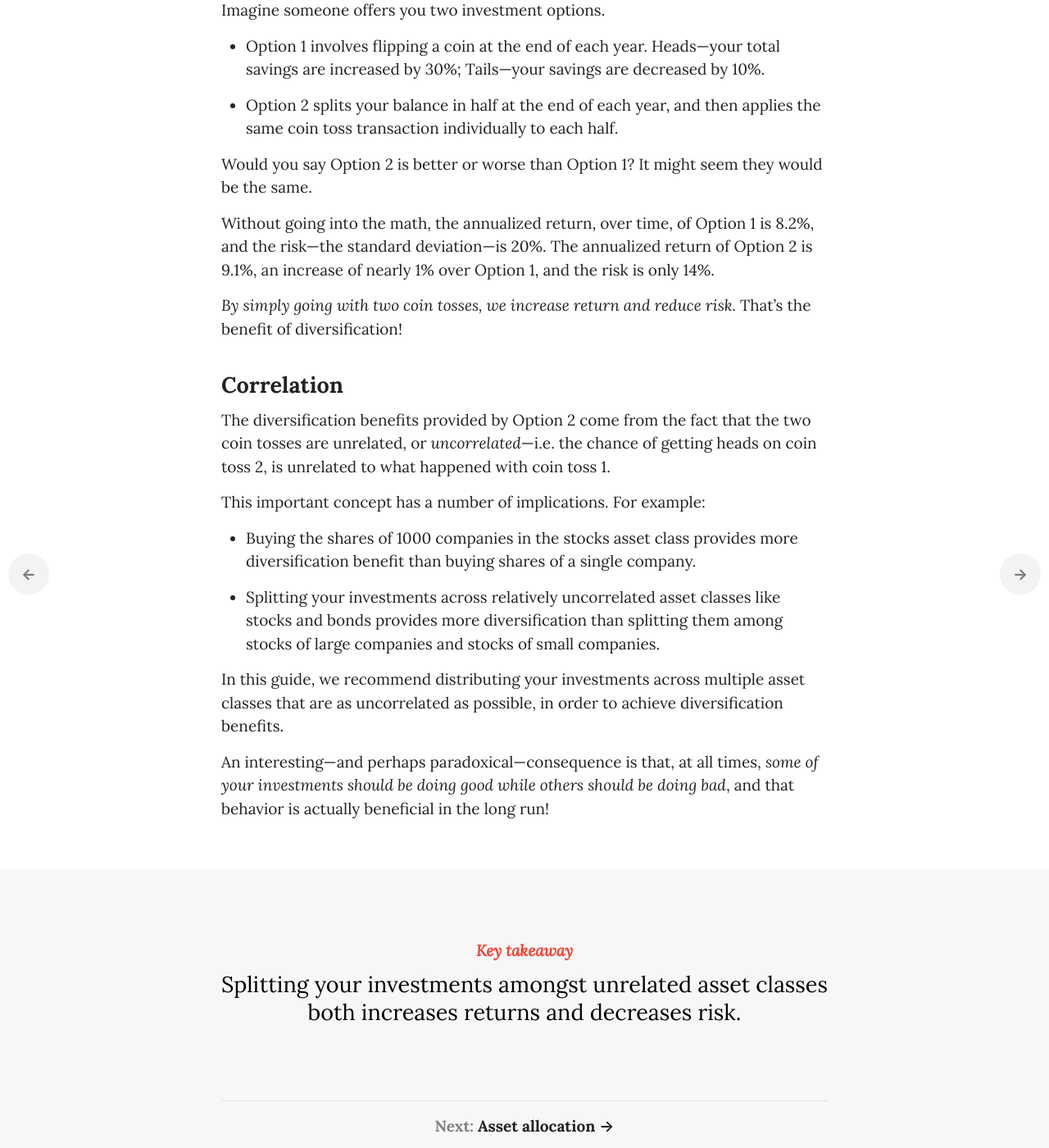
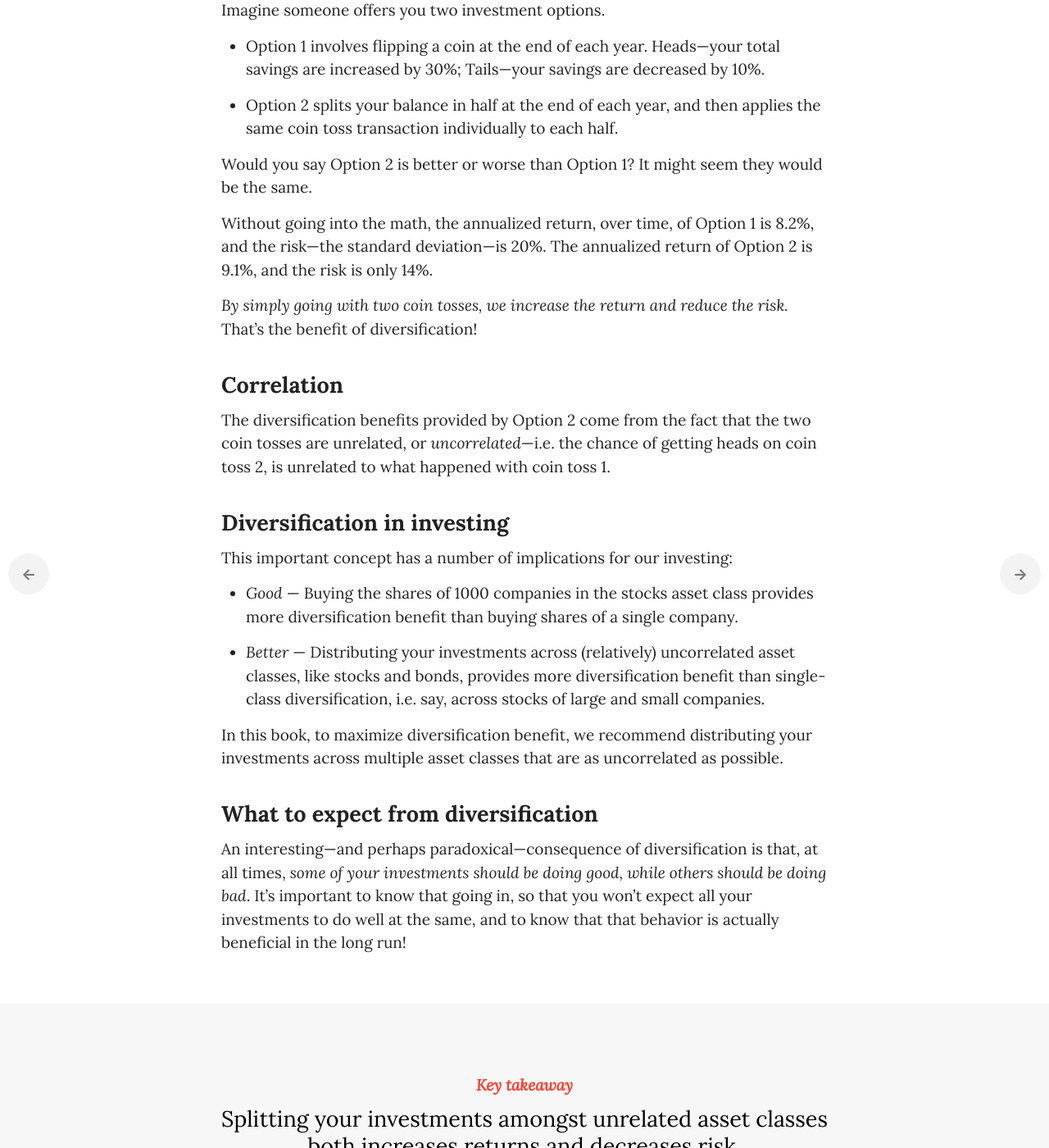
Before and after one commit to dafacto/moneyforsomething, a Jekyll site: the page built from _chapters/08_diversification.md, in a window 1280 px wide and 1400 px high, scrolled down 732 px. Shown: the whole window at 82% size. Built offline with Jekyll 4.4.1, drawn with Linux system fonts in a browser that asks for light colours; some web fonts are replaced; a script that is not in the unit is left out; some of the changed text lies outside the part shown.

Commit message:
Diversification

```diff
--- a/_chapters/08_diversification.md
+++ b/_chapters/08_diversification.md
@@ -9,7 +9,7 @@ intro: Reduce risk and increase returns by mixing unrelated investments.
 takeaway: Splitting your investments amongst unrelated asset classes both increases returns and decreases risk.
 ---
 
-Another critically important concept related to risk reduction is that of **diversification**. By mixing our investments among asset classes that are not related to each other—i.e. diversifying our investments—we can both *increase overall return while decreasing risk*.
+A fundamental concept related to risk reduction is that of **diversification**. By distributing our investments across asset classes that are not related to each other—i.e. diversifying our investments—we can *both increase overall return, while decreasing risk*.
 
 ## A coin toss example
 
@@ -23,20 +23,24 @@ Imagine someone offers you two investment options.
 
 Would you say Option 2 is better or worse than Option 1? It might seem they would be the same.
 
-Without going into the math, the annualized return, over time, of Option 1 is 8.2%, and the risk—the standard deviation—is 20%. The annualized return of Option 2 is 9.1%, an increase of nearly 1% over Option 1, and the risk is only 14%.
+Without going into the math, the annualized return, over time, of Option 1 is 8.2%, and the risk—the standard deviation—is 20%. The annualized return of Option 2 is 9.1%, and the risk is only 14%.
 
-*By simply going with two coin tosses, we increase return and reduce risk.* That’s the benefit of diversification!
+*By simply going with two coin tosses, we increase the return and reduce the risk.* That’s the benefit of diversification!
 
 ## Correlation
 
 The diversification benefits provided by Option 2 come from the fact that the two coin tosses are unrelated, or *uncorrelated*—i.e. the chance of getting heads on coin toss 2, is unrelated to what happened with coin toss 1.
 
-This important concept has a number of implications. For example:
+## Diversification in investing
 
-- Buying the shares of 1000 companies in the stocks asset class provides more diversification benefit than buying shares of a single company.
+This important concept has a number of implications for our investing:
 
-- Splitting your investments across relatively uncorrelated asset classes like stocks and bonds provides more diversification than splitting them among stocks of large companies and stocks of small companies.
+- *Good* — Buying the shares of 1000 companies in the stocks asset class provides more diversification benefit than buying shares of a single company.
 
-In this guide, we recommend distributing your investments across multiple asset classes that are as uncorrelated as possible, in order to achieve diversification benefits.
+- *Better* — Distributing your investments across (relatively) uncorrelated asset classes, like stocks and bonds, provides more diversification benefit than single-class diversification, i.e. say, across stocks of large and small companies.
 
-An interesting—and perhaps paradoxical—consequence is that, at all times, *some of your investments should be doing good while others should be doing bad*, and that behavior is actually beneficial in the long run!
+In this book, to maximize diversification benefit, we recommend distributing your investments across multiple asset classes that are as uncorrelated as possible.
+
+## What to expect from diversification
+
+An interesting—and perhaps paradoxical—consequence of diversification is that, at all times, *some of your investments should be doing good, while others should be doing bad*. It’s important to know that going in, so that you won’t expect all your investments to do well at the same, and to know that that behavior is actually beneficial in the long run!
```
